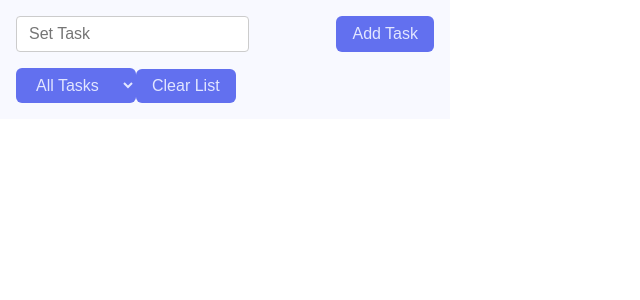
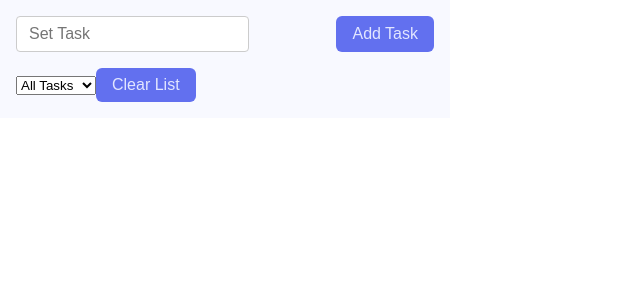
Before and after one commit to OlgaMinaievaWebDev/todoapp, a React (Create React App) app: page / in a window 1280 px wide. Shown: the top 300 px of the page, without its empty margins (0-640 px from the left). Built offline with nearby package versions, Linux system fonts and the light colour scheme.

Commit message:
SortBy added

```diff
--- a/src/TodoList.jsx
+++ b/src/TodoList.jsx
@@ -1,3 +1,4 @@
+import { useState } from "react";
 import TodoItem from "./TodoItem";
 
 export default function TodoList({
@@ -6,9 +7,20 @@ export default function TodoList({
   onToggleTask,
   onClearList,
 }) {
+  const [sortBy, setSortBy] = useState("all");
+  let sortedTasks = [];
+
+  if (sortBy === "all") sortedTasks = tasks;
+  if (sortBy === "done")
+    sortedTasks = tasks
+      .slice()
+      .sort((a, b) => Number(a.complete) - Number(b.complete));
+  if (sortBy === "alphabet")
+    sortedTasks = tasks.slice().sort((a, b) => a.text.localeCompare(b.text));
+
   return (
     <>
-      {tasks.map((task) => (
+      {sortedTasks.map((task) => (
         <TodoItem
           key={task.id}
           task={task}
@@ -17,10 +29,10 @@ export default function TodoList({
         />
       ))}
       <div className="actions">
-        <select className="btn">
+        <select value={sortBy} onChange={(e) => setSortBy(e.target.value)}>
           <option value="all">All Tasks</option>
           <option value="done">Complete</option>
-          <option value="notDone">In progress</option>
+          <option value="alphabet">In order</option>
         </select>
         <button className="btn" onClick={onClearList}>
           Clear List
```
